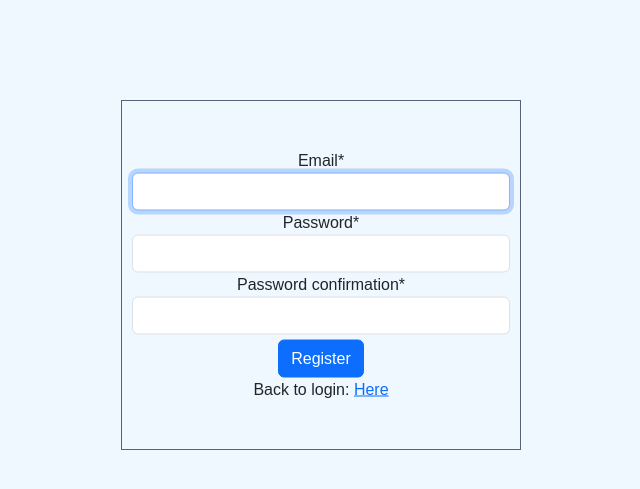
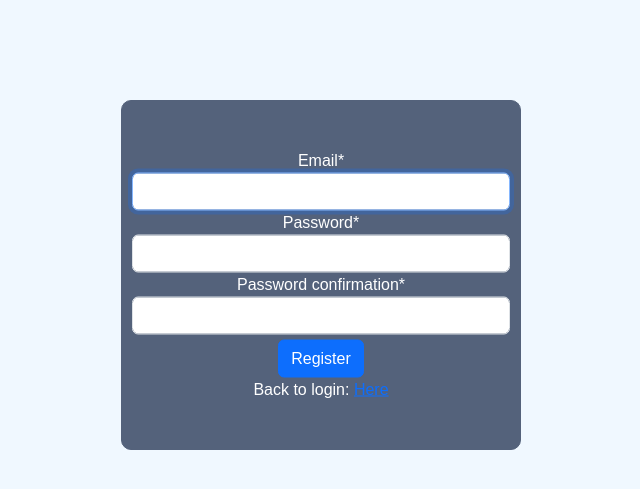
Before and after one commit to tmiller711/stocktrack-app, a Django app: page /register/ in a window 1280 px wide. Shown: the part 55-544 px from the top of the page, without its empty margins (319-959 px from the left). Run offline with Django 4.2, Linux system fonts and the light colour scheme; some libraries are stand-ins or nearby versions.

Commit message:
restyles login and register forms

```diff
--- a/accounts/templates/login.html
+++ b/accounts/templates/login.html
@@ -7,7 +7,7 @@ Login
 {% endblock %}
 
 {% block additionalStyles %}
-<link rel="stylesheet" type="text/css" href="{% static 'css/login.css' %}">
+<link rel="stylesheet" type="text/css" href="{% static 'css/login.css' %}?version=1">
 {% endblock %}
     <!-- <link rel="stylesheet" href="{% static '/css/main.css' %}?version=1">
     <link rel="stylesheet" type="text/css" href="{% static '/css/register.css' %}?version=2"> -->
--- a/accounts/templates/register.html
+++ b/accounts/templates/register.html
@@ -7,7 +7,7 @@ Register
 {% endblock %}
 
 {% block additionalStyles %}
-<link rel="stylesheet" type="text/css" href="{% static 'css/register.css' %}">
+<link rel="stylesheet" type="text/css" href="{% static 'css/register.css' %}?version=1">
 {% endblock %}
 
 {% block content %}
--- a/static/css/login.css
+++ b/static/css/login.css
@@ -6,10 +6,13 @@ div.login {
     margin-top: 100px;
     text-align: center;
     padding: 10px;
+    background-color: #54627B;
+    border-radius: 10px;
 }
 
 .login-form {
     position: relative;
     top: 50%;
-    transform: translateY(-50%)
+    transform: translateY(-50%);
+    color: #FFFFFF;
 }
--- a/static/css/register.css
+++ b/static/css/register.css
@@ -6,12 +6,15 @@ div.register {
     margin-top: 100px;
     text-align: center;
     padding: 10px;
+    background-color: #54627B;
+    border-radius: 10px;
 }
 
 .register-form {
     position: relative;
     top: 50%;
-    transform: translateY(-50%)
+    transform: translateY(-50%);
+    color: #FFFFFF;
 }
 
 .submit-button {
```
